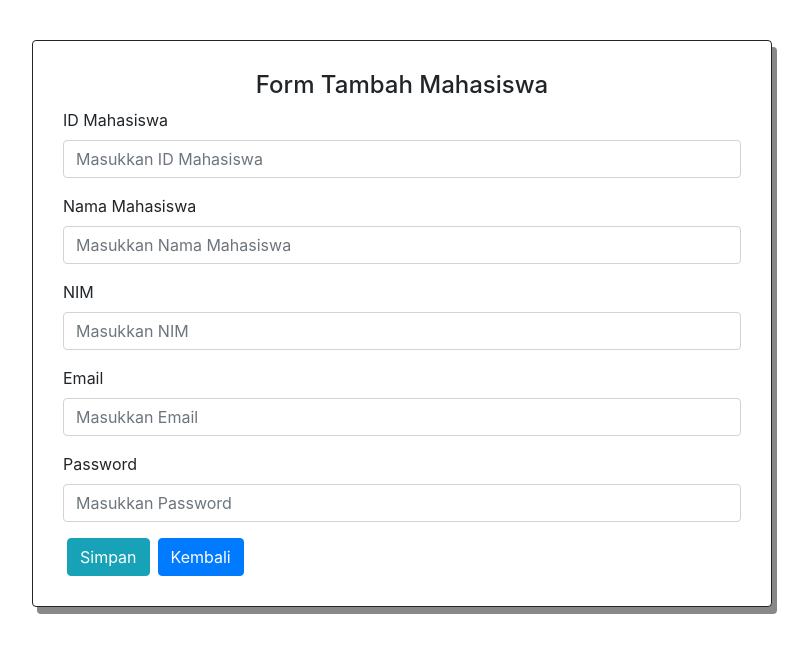
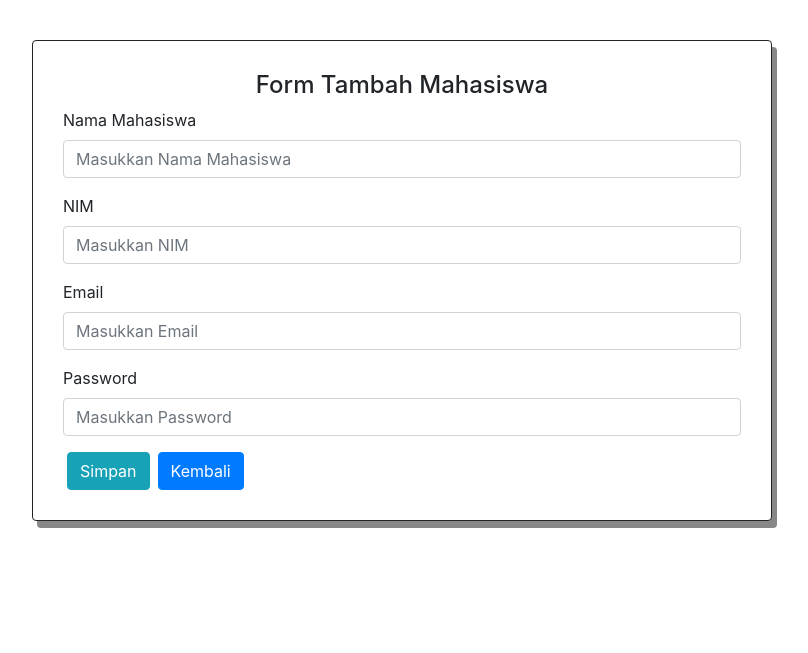
Before and after one commit to rahmiirasfauziah/Sistem-Informasi-Rekapitulasi-Perkuliahan, a PHP site: page /tambah_mahasiswa.php in a window 1280 px wide. Shown: the top 653 px of the page, without its empty margins (238-1046 px from the left). Run offline with PHP 8.4, Linux system fonts and the light colour scheme.

Commit message:
Update tambah_mahasiswa.php

```diff
--- a/tambah_mahasiswa.php
+++ b/tambah_mahasiswa.php
@@ -1,7 +1,6 @@
 <?php
 
 if (isset($_POST['submit'])) {
-    $mahasiswa_id = $_POST['mahasiswa_id'];
     $nama = $_POST['nama'];
     $nim = $_POST['nim'];
     $email = $_POST['email'];
@@ -10,7 +9,7 @@ if (isset($_POST['submit'])) {
 
     include 'koneksi.php';
 
-    $sql = "INSERT INTO mahasiswa VALUES('$mahasiswa_id','$nama','$nim','$email','$tipe','$password')";
+    $sql = "INSERT INTO mahasiswa VALUES('','$nama','$nim','$email','$tipe','$password')";
     $query = mysqli_query($conn, $sql);
 
     if($query) {
@@ -54,10 +53,10 @@ if (isset($_POST['submit'])) {
                         <?php } ?>
                         <form method="POST" action="tambah_mahasiswa.php">
 
-                            <div class="form-group">
+                            <!-- <div class="form-group">
                                 <label for="exampleInputEmail1">ID Mahasiswa</label>
                                 <input type="text" maxlength="5" name="mahasiswa_id" class="form-control" id="exampleInputEmail1" placeholder="Masukkan ID Mahasiswa" required onkeypress="return Angkasaja(event)">
-                            </div>
+                            </div> -->
                             <div class="form-group">
                                 <label for="exampleInputEmail1">Nama Mahasiswa</label>
                                 <input type="text" name="nama" class="form-control" id="exampleInputEmail1" placeholder="Masukkan Nama Mahasiswa" required>
@@ -79,7 +78,7 @@ if (isset($_POST['submit'])) {
 
                             <div class="row ml-1">
                                 <button onclick="return confirm('Apakah data yang diinput sudah benar?');" type="submit" name="submit" class="btn btn-info">Simpan</button>
-                                <a href="halaman_mahasiswa.php" class="btn btn-primary ml-2">Kembali</a>
+                                <a href="lihat_mahasiswa.php" class="btn btn-primary ml-2">Kembali</a>
                             </div>
                         </form>
                         <script type="text/javascript">
```
